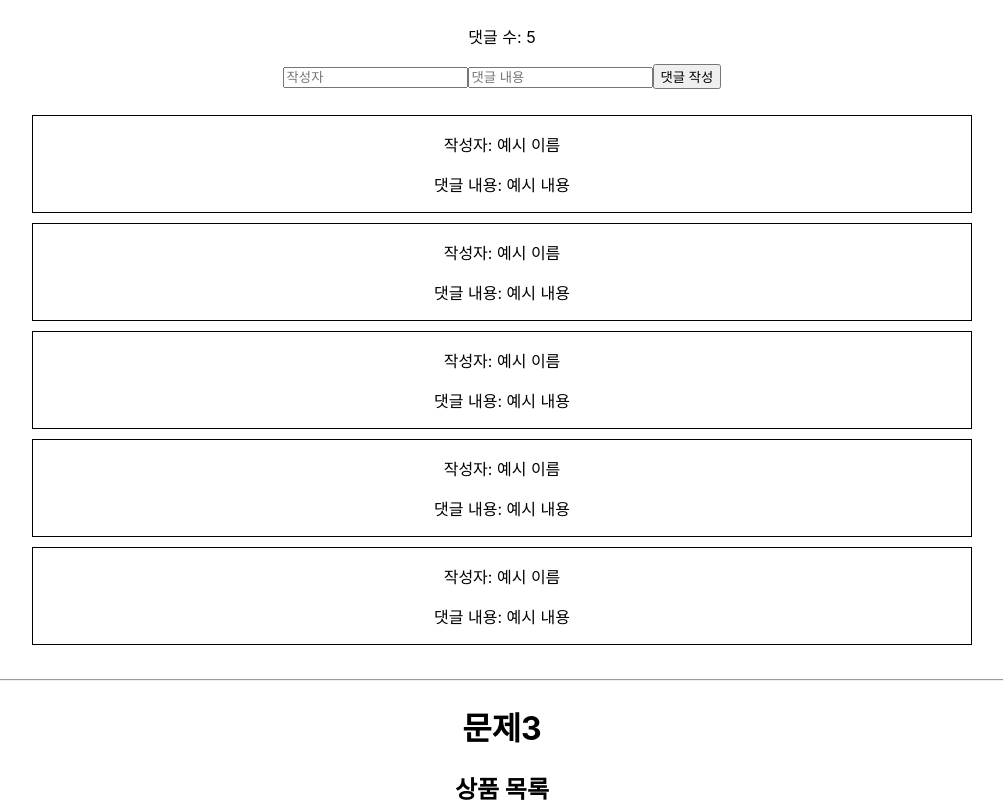
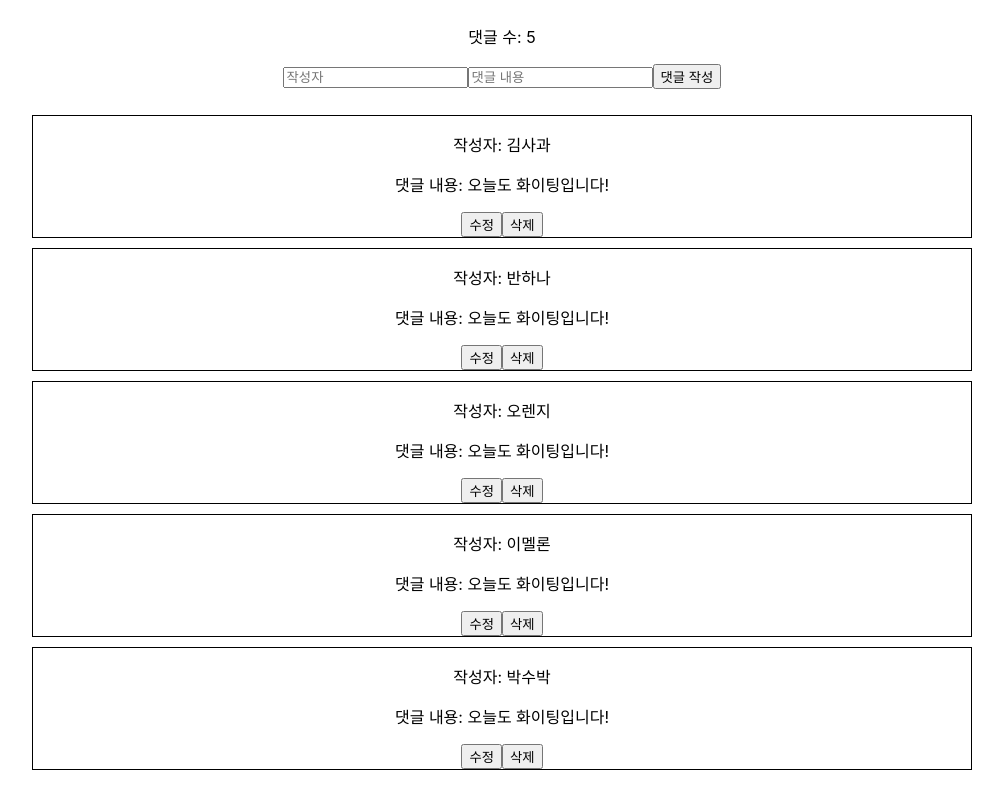
Before and after one commit to FrontTeam2/React_study, a React (Create React App) app: page /state in a window 1280 px wide. Shown: the part 1865-2667 px from the top of the page, without its empty margins (138-1141 px from the left). Built offline with nearby package versions, Linux system fonts and the light colour scheme.

Commit message:
삭제까지 구현

```diff
--- a/src/components/2.state/comment.js
+++ b/src/components/2.state/comment.js
@@ -1,14 +1,69 @@
-import styled from "styled-components";
+import { useState } from 'react';
+import styled from 'styled-components';
 
-function Comment() {
+function Comment({ commentList, setCommentList, onDeleteComment }) {
+    const { User, content, myComment } = commentList;
+    const [clickUpdateState, setClickUpdateState] = useState(false);
+    const [clickDeleteState, setClickDeleteState] = useState(false);
+    const [state, setState] = useState(false);
+
+    const onClickUpdate = () => {
+        if (!state && !clickUpdateState) {
+            // 수정버튼만 눌렀을때
+            setState(!state);
+            setClickUpdateState(!clickUpdateState);
+        }
+        if (state && clickDeleteState) {
+            // 수정버튼을 누른상태에서 삭제버튼을 눌렀을때 삭제기능으로 전환
+            setClickUpdateState(!clickUpdateState);
+            setClickDeleteState(!clickDeleteState);
+        }
+    };
+    const onClickDelete = () => {
+        if (!state && !clickDeleteState) {
+            setState(!state);
+            setClickDeleteState(!clickDeleteState);
+        }
+        if (state && clickUpdateState) {
+            setClickUpdateState(!clickUpdateState);
+            setClickDeleteState(!clickDeleteState);
+        }
+    };
+
+    const onClickCancel = () => {
+        if (state && clickUpdateState) {
+            setState(false);
+            setClickUpdateState(false);
+        }
+        if (state && clickDeleteState) {
+            setState(false);
+            setClickDeleteState(false);
+        }
+    };
+
+    // const onUpdateComment = () => {
+    //     setPasswordConfirm(!passwordConfirm);
+    // };
+
     return (
         <S.CommentItem>
             <p>
-        작성자: <span>예시 이름</span>
+                작성자: <span>{User.nickname}</span>
             </p>
             <p>
-        댓글 내용: <span>예시 내용</span>
+                댓글 내용: <span>{content}</span>
             </p>
+
+            {state && clickUpdateState && <button>수정하기</button>}
+            {state && clickDeleteState && (
+                <button onClick={() => onDeleteComment(myComment)}>
+                    삭제하기
+                </button>
+            )}
+            {state && <button onClick={onClickCancel}>취소하기</button>}
+
+            {!clickUpdateState && <button onClick={onClickUpdate}>수정</button>}
+            {!clickDeleteState && <button onClick={onClickDelete}>삭제</button>}
         </S.CommentItem>
     );
 }
```
Lines whose indentation alone changed are shown as unchanged.
